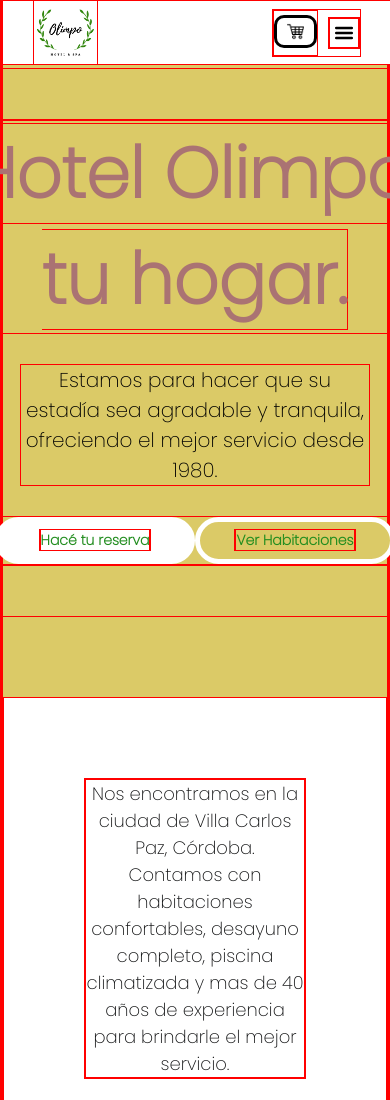
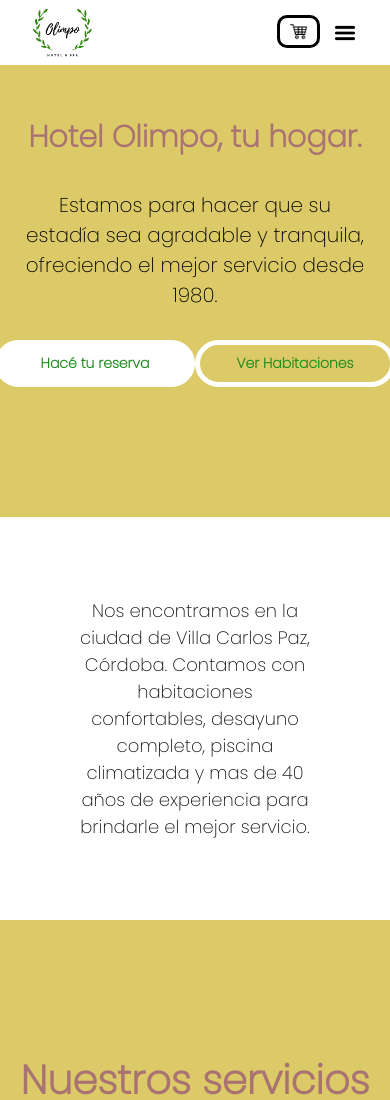
Before and after one commit to jimenieva21/Landing-page, a plain HTML site: page index.html in a window 390 px wide. Shown: the top 1100 px of the page. Drawn offline with Linux system fonts and the light colour scheme.

Commit message:
cambio font

```diff
--- a/mediaquaries.css
+++ b/mediaquaries.css
@@ -97,6 +97,10 @@
         border:none
     }
 
+    .hero-info h1 {
+        font-size: 30px;
+    }
+
     .hero-info p {
         width: 70%;
         max-width: unset;
--- a/style.css
+++ b/style.css
@@ -8,7 +8,7 @@
 
     text-decoration: none;
     list-style-type: none;
-    border: 1px solid red;
+
 }
 
 :root {
```
